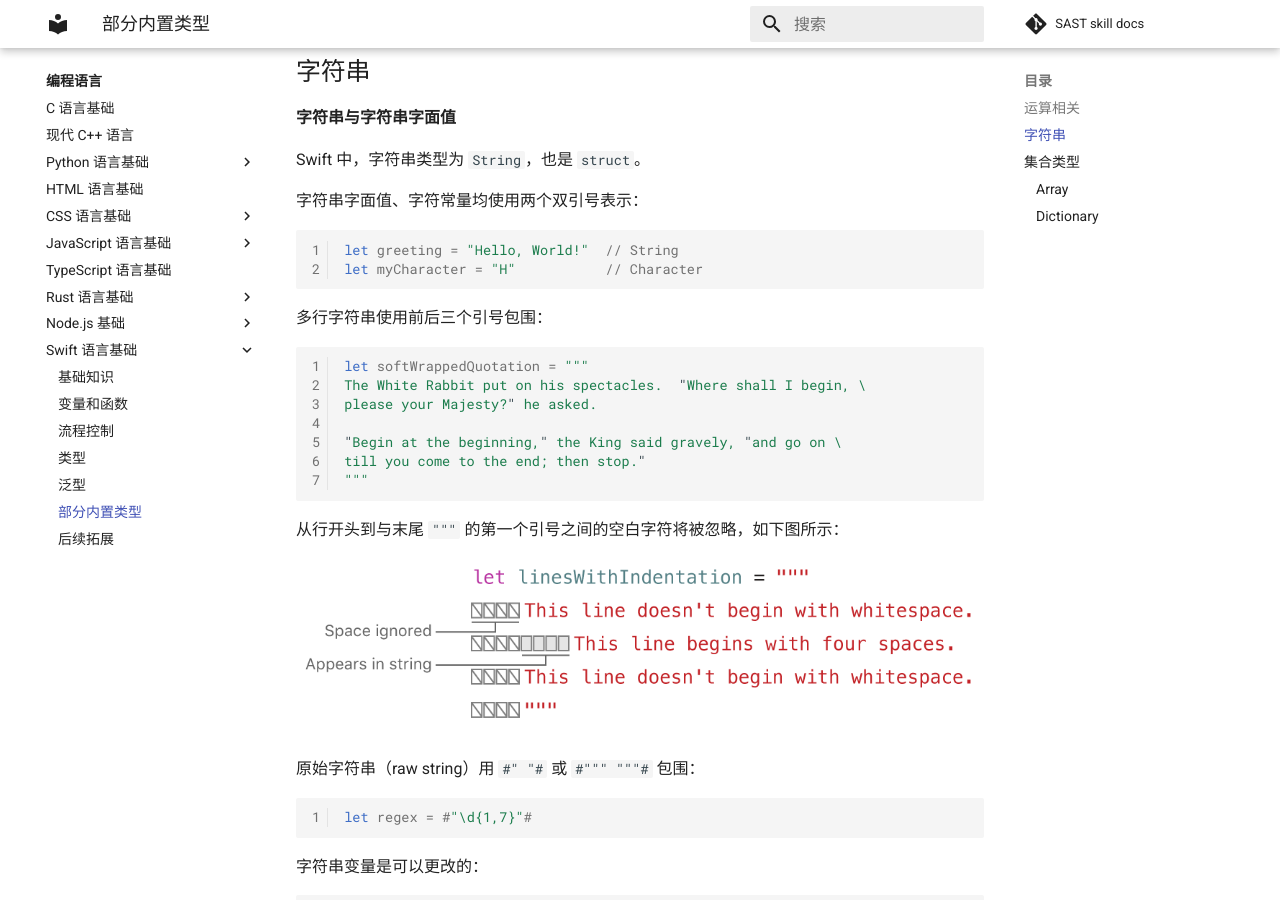
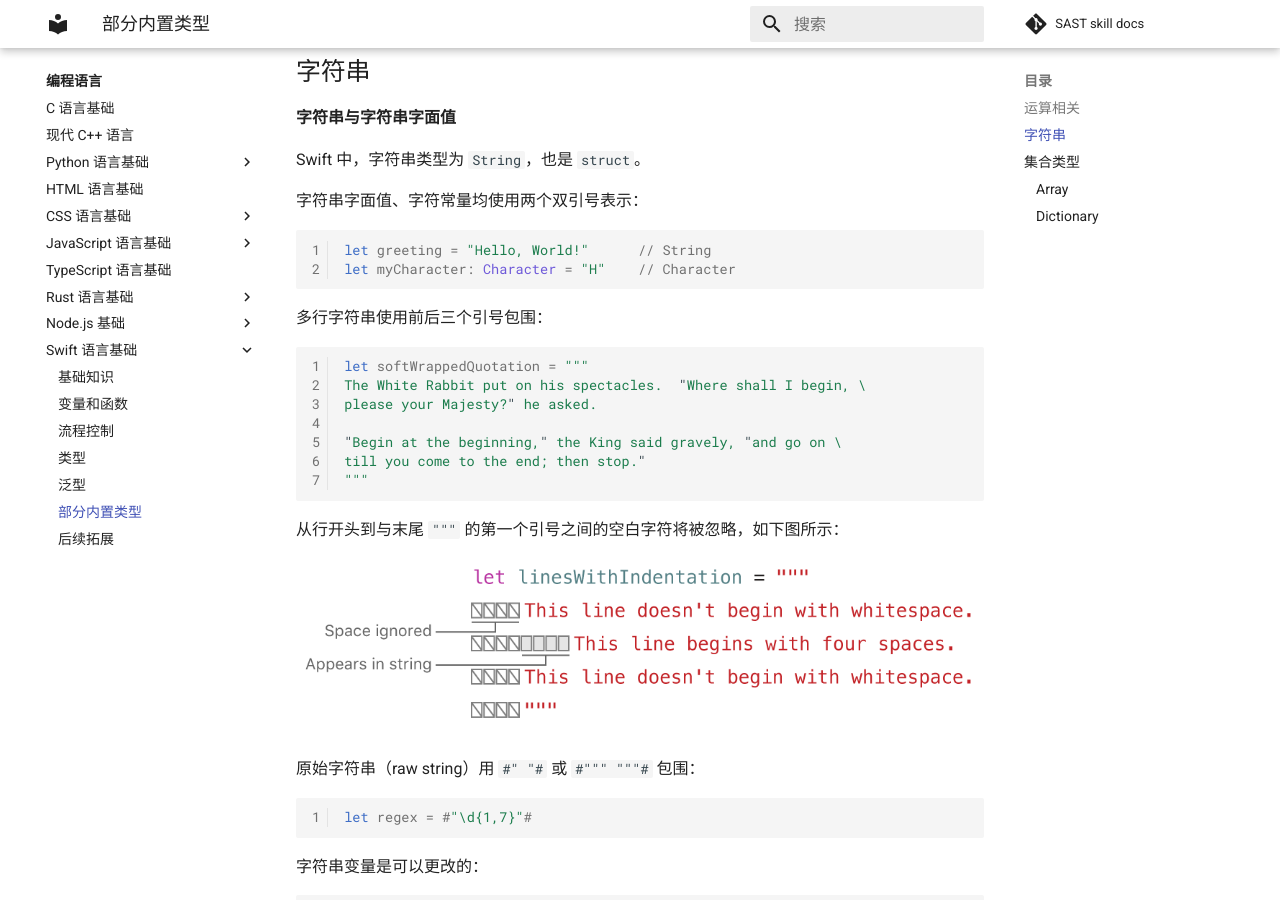
Before and after one commit to SAST-skill-docers/sast-skill-docs, an MkDocs documentation site: the page built from docs/languages/swift/internal-types.md, in a window 1280 px wide and 900 px high, scrolled down 558 px. Built offline with MkDocs 1.6.1 and Material for MkDocs 9.7.7, drawn with Linux system fonts in a browser that asks for light colours; comment, search, counter and statistics services are not loaded.

Commit message:
Fix typo and update intro

````diff
--- a/docs/languages/swift/internal-types.md
+++ b/docs/languages/swift/internal-types.md
@@ -24,8 +24,8 @@
 字符串字面值、字符常量均使用两个双引号表示：
 
 ```swift
-let greeting = "Hello, World!"  // String
-let myCharacter = "H"           // Character
+let greeting = "Hello, World!"      // String
+let myCharacter: Character = "H"    // Character
 ```
 
 多行字符串使用前后三个引号包围：
````
Also changed, not shown: other parts of docs/languages/swift/internal-types.md (+1 -1 lines), docs/languages/swift/basic.md (+1 -0 lines).
